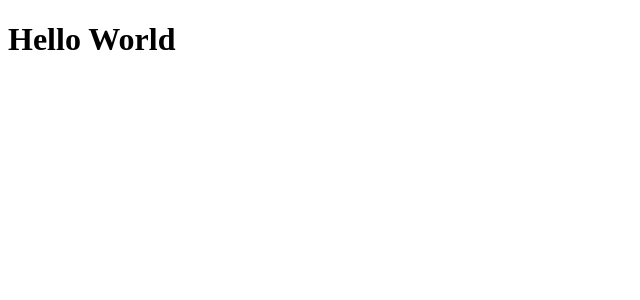
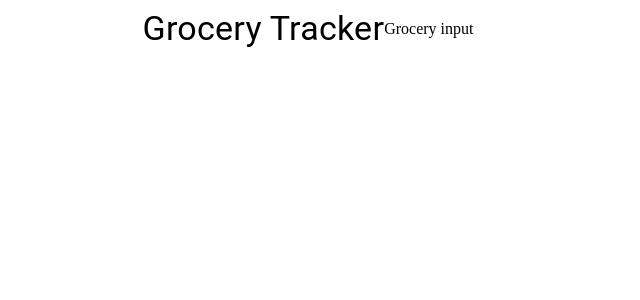
Before and after one commit to dmohindru/react-projects, a React (Create React App) app in the folder grocery-tracker-app/grocery-tracker/: page / in a window 1280 px wide. Shown: the top 300 px of the page, without its empty margins (0-640 px from the left). Built offline with nearby package versions, Linux system fonts and the light colour scheme.

Commit message:
Making progress through the project

```diff
--- /dev/null
+++ b/grocery-tracker-app/grocery-tracker/src/components/GroceryInput.tsx
@@ -0,0 +1,6 @@
+export const GroceryInput: React.FC = () => {
+    return (
+        <div>Grocery input</div>
+
+    )
+}
--- a/grocery-tracker-app/grocery-tracker/src/components/GroceryTracker.tsx
+++ b/grocery-tracker-app/grocery-tracker/src/components/GroceryTracker.tsx
@@ -1,7 +1,10 @@
+import { Container, Typography, Box } from '@mui/material';
+import { GroceryInput } from './GroceryInput';
 export const GroceryTracker: React.FC = () => {
     return (
-        <h1>
-            Hello World
-        </h1>
+        <Box maxWidth='sm' alignItems='center' justifyContent='center' display='flex'>
+            <Typography variant='h4'>Grocery Tracker</Typography>
+            <GroceryInput />
+        </Box>
     )
 }
```
Also changed, not shown: 1 other file (tests, documents, lock files or other folders).
